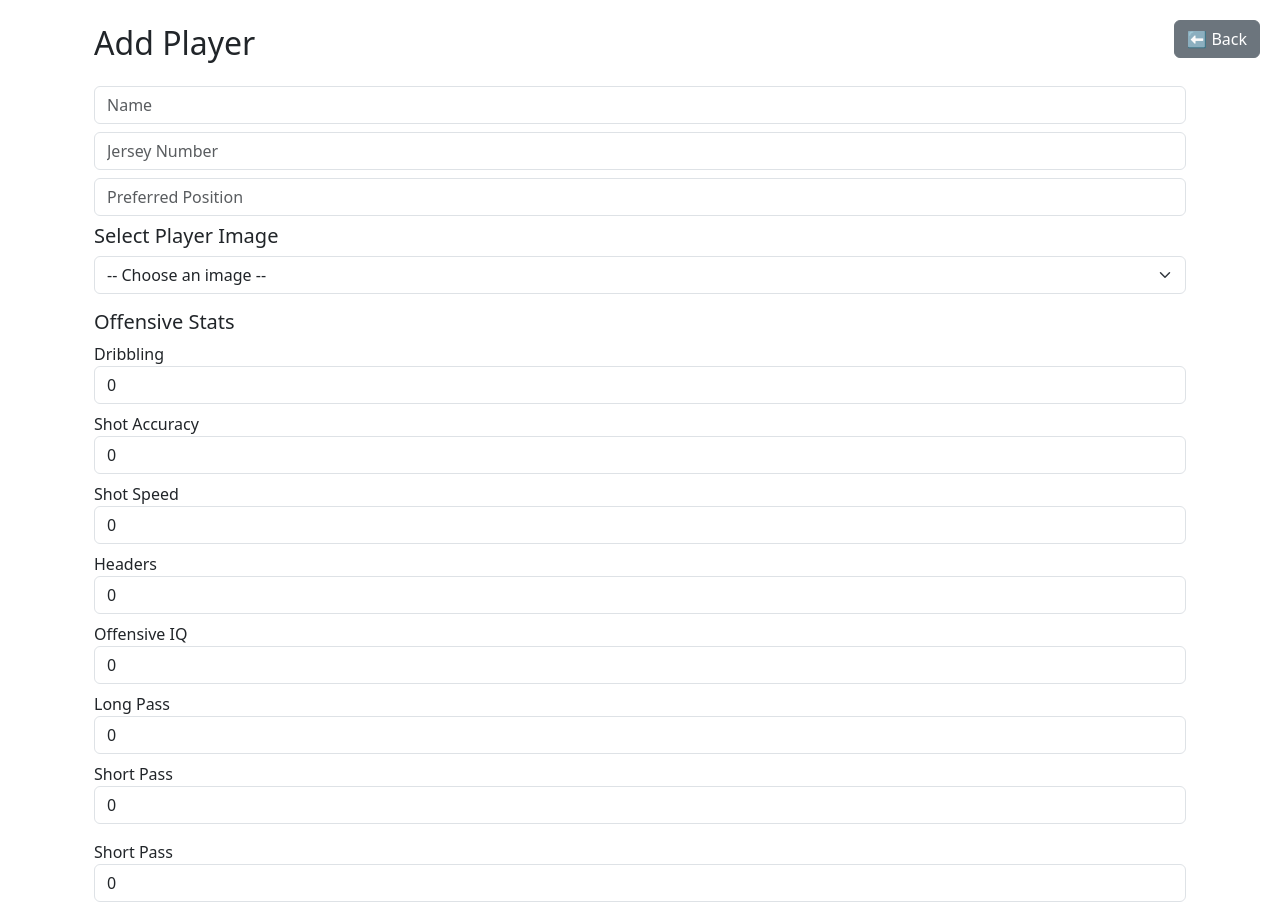
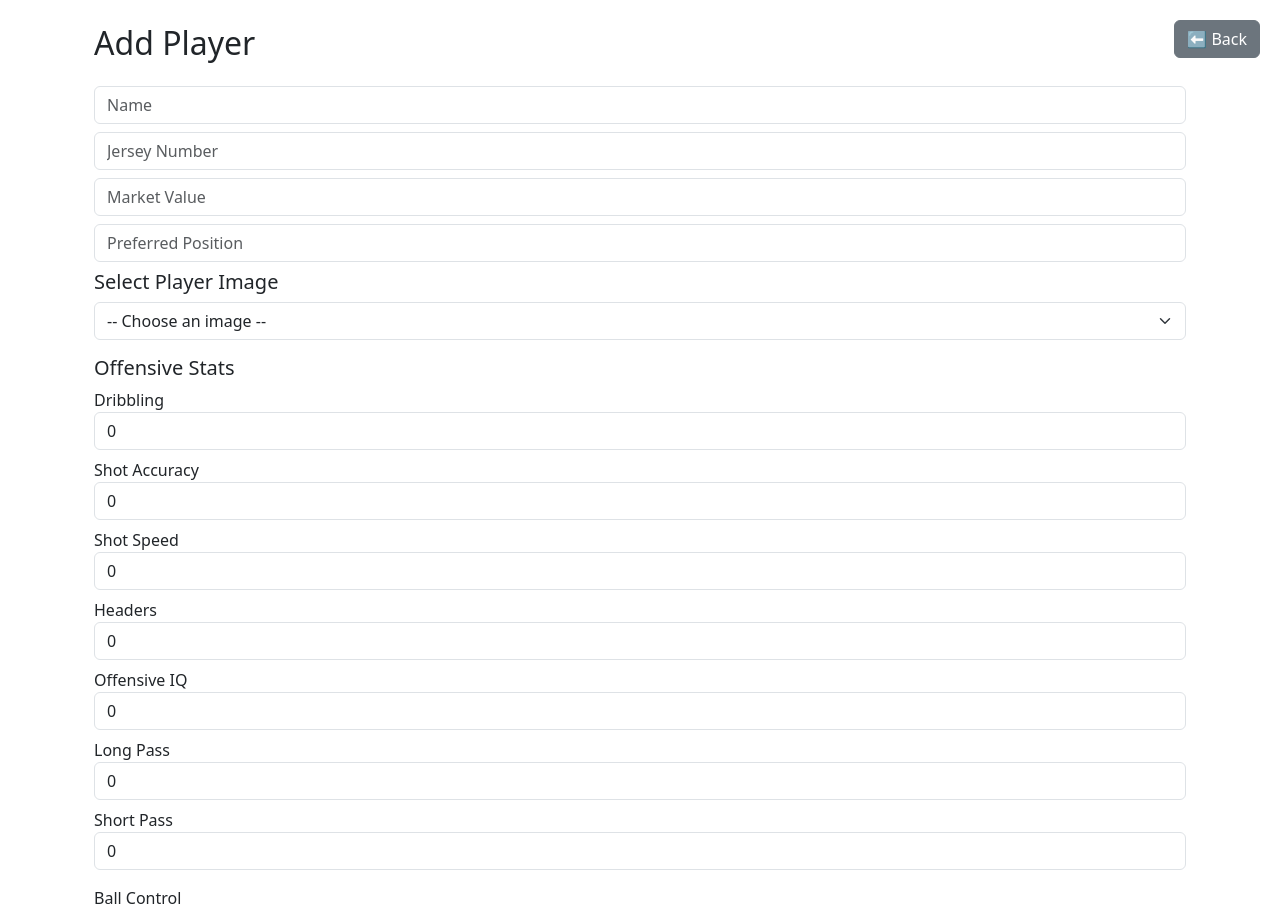
Before and after one commit to SarpAkgunduz/cardTeur, a React (Vite) app in the folder openteur/: page /add in a window 1280 px wide. Shown: the top 910 px of the page. Built offline with nearby package versions, Linux system fonts and the light colour scheme.

Commit message:
variable update on server and readme md file marketValue variable added for future development To Do: check object variables schema

```diff
--- a/openteur/src/pages/AddPlayerForm.tsx
+++ b/openteur/src/pages/AddPlayerForm.tsx
@@ -9,6 +9,7 @@ const AddPlayerForm = () => {
   const [name, setName] = useState('');
   const [cardImage, setCardImage] = useState('');
   const [jerseyNumber, setjerseyNumber] = useState<number | string>('');
+  const [marketValue, setMarketValue] = useState<number | string>('');
   const [preferredPosition, setpreferredPosition] = useState('');
     // Sub-stats
     // Offensive stats
@@ -62,6 +63,7 @@ const AddPlayerForm = () => {
         jerseyNumber,
         preferredPosition,
         cardTitle,
+        marketValue,
         cardImage,
         offensiveOverall,
         defensiveOverall,
@@ -129,6 +131,14 @@ const AddPlayerForm = () => {
         value={jerseyNumber}
         onChange={(e) => setjerseyNumber(e.target.value)}
       />
+      {/* Market value input */}
+      <input
+        className="form-control mb-2"
+        placeholder="Market Value"
+        type="string"
+        value={marketValue}
+        onChange={(e) => setMarketValue(e.target.value)}
+      />
       {/* Preferred position input */}
       <input
         className="form-control mb-2"
@@ -189,7 +199,7 @@ const AddPlayerForm = () => {
       <label htmlFor="shortPass">Short Pass</label>
       <input id="shortPass" type="number" className="form-control mb-3" value={shortPass} onChange={(e) => setShortPass(+e.target.value)} />
 
-      <label htmlFor="ballControl">Short Pass</label>
+      <label htmlFor="ballControl">Ball Control</label>
       <input id="ballControl" type="number" className="form-control mb-3" value={ballControl} onChange={(e) => setBallControl(+e.target.value)} />
 
       <label htmlFor="positioning">Positioning</label>
```
Also changed, not shown: 2 other files (tests, documents, lock files or other folders).
